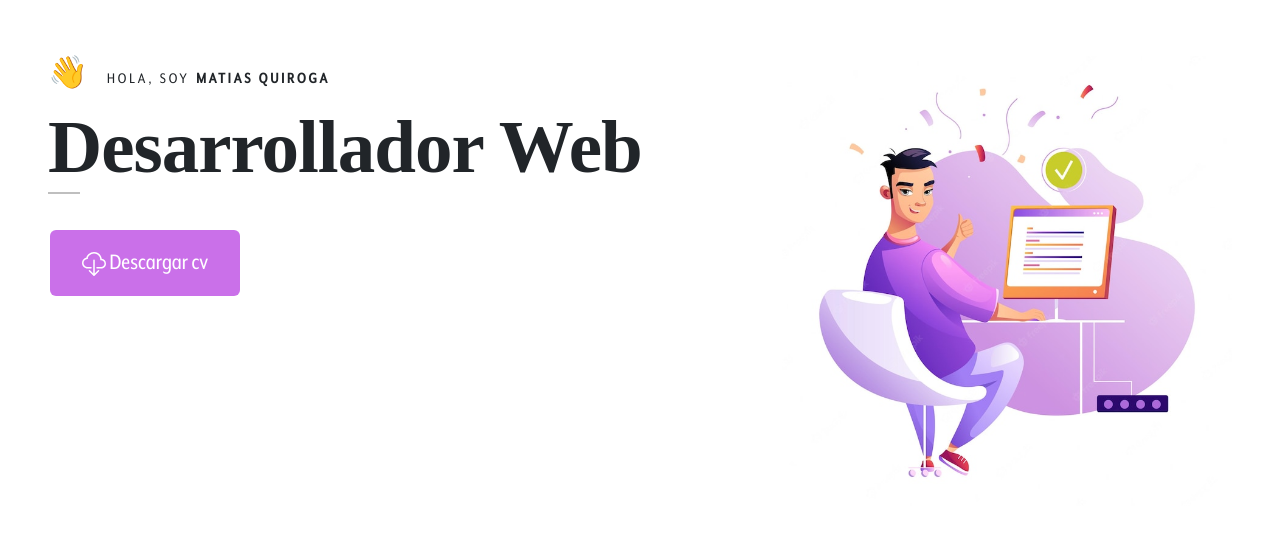
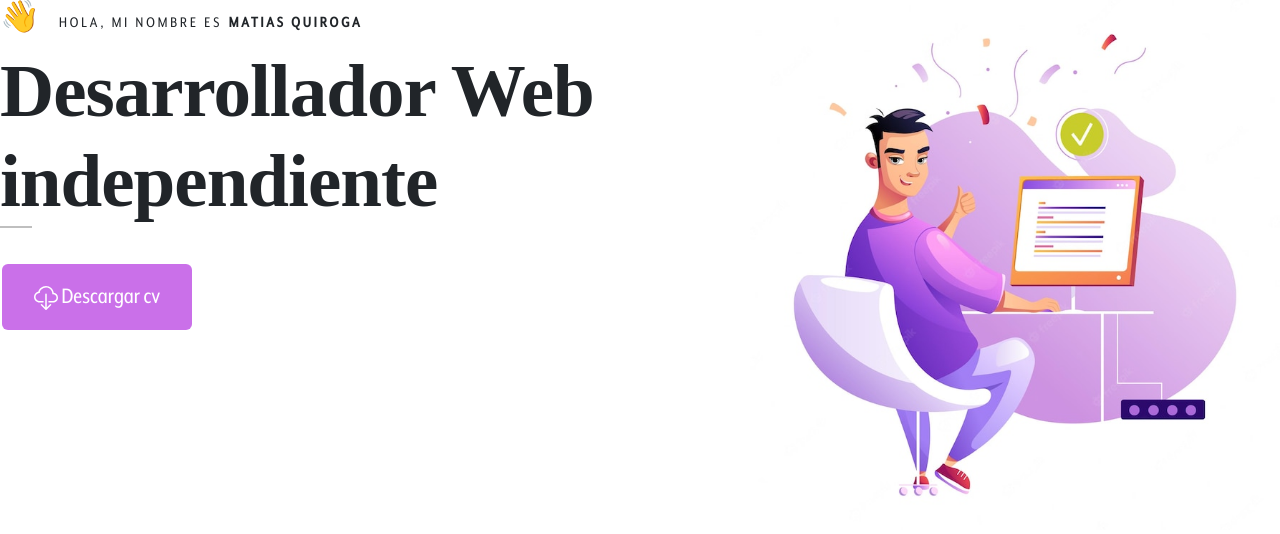
Before and after one commit to matias798/portfolio-nextjs, a Next.js app: page /components/Home in a window 1280 px wide. Shown: the top 534 px of the page. Built offline with nearby package versions, Linux system fonts and the light colour scheme.

Commit message:
changed text

```diff
--- a/pages/components/Home.js
+++ b/pages/components/Home.js
@@ -40,17 +40,20 @@ const Home = () => {
         />
         <link rel="manifest" href="/site.webmanifest" />
       </Head>
-      <div className={`${Styles.HomeContainer} p-5 pt-5 mt-2`}>
+      <div className={`${Styles.HomeContainer}`}>
         {/* Left */}
-        <div>
+        <div className={Styles.Left}>
           {/* text */}
           <h6 className={Styles.Subtitle}>
             <span className={Styles.Hand}>👋</span>
-            <span >HOLA, SOY</span>
+            <span>HOLA, MI NOMBRE ES</span>
             <span className={Styles.Strong}>MATIAS QUIROGA</span>
           </h6>
           {/* title */}
-          <h1 className={Styles.Title}>Desarrollador Web</h1>
+          <h1 className={Styles.Title}>
+            {" "}
+             Desarrollador Web independiente{" "}
+          </h1>
           <hr className={Styles.Hr} />
           <Button
             variant="primary"
@@ -63,12 +66,10 @@ const Home = () => {
           </Button>
         </div>
         {/* right */}
-        <div className={Styles.ImageConatiner}>
+        <div className={Styles.ImageContainer}>
           {/* image */}
           <Image
             src={coderCompletedTask}
-            width={450}
-            height={450}
             alt="logo"
             priority
             placeholder="blur"
```
